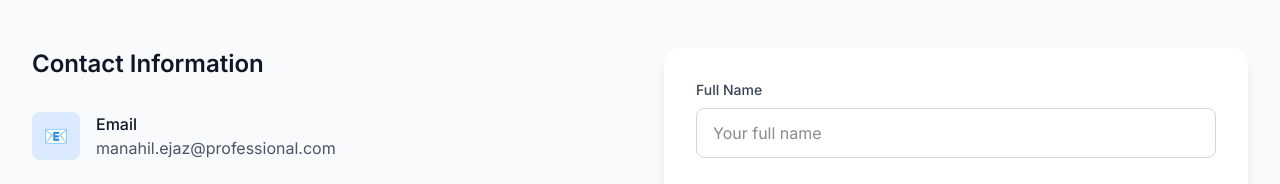
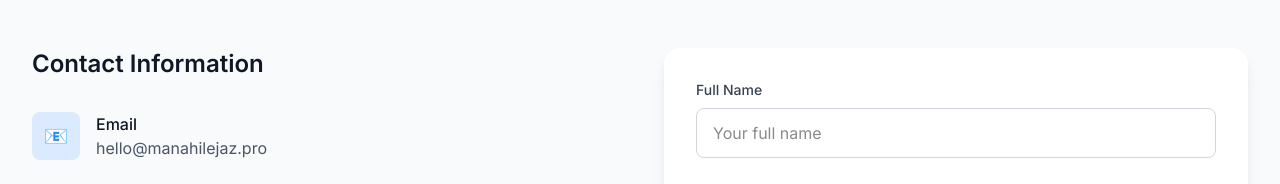
Before and after one commit to manahilejaz/Manahilejaz.pro, a Next.js app: page / in a window 1280 px wide. Shown: the part 3580-3764 px from the top of the page. Built offline with nearby package versions, Linux system fonts and the light colour scheme.

Commit message:
updated email address

```diff
--- a/src/components/Contact.tsx
+++ b/src/components/Contact.tsx
@@ -23,7 +23,7 @@ export default function Contact() {
                 </div>
                 <div>
                   <p className="text-gray-900 font-medium">Email</p>
-                  <p className="text-gray-600">manahil.ejaz@professional.com</p>
+                  <p className="text-gray-600">hello@manahilejaz.pro</p>
                 </div>
               </div>
               <div className="flex items-center space-x-4">
```
